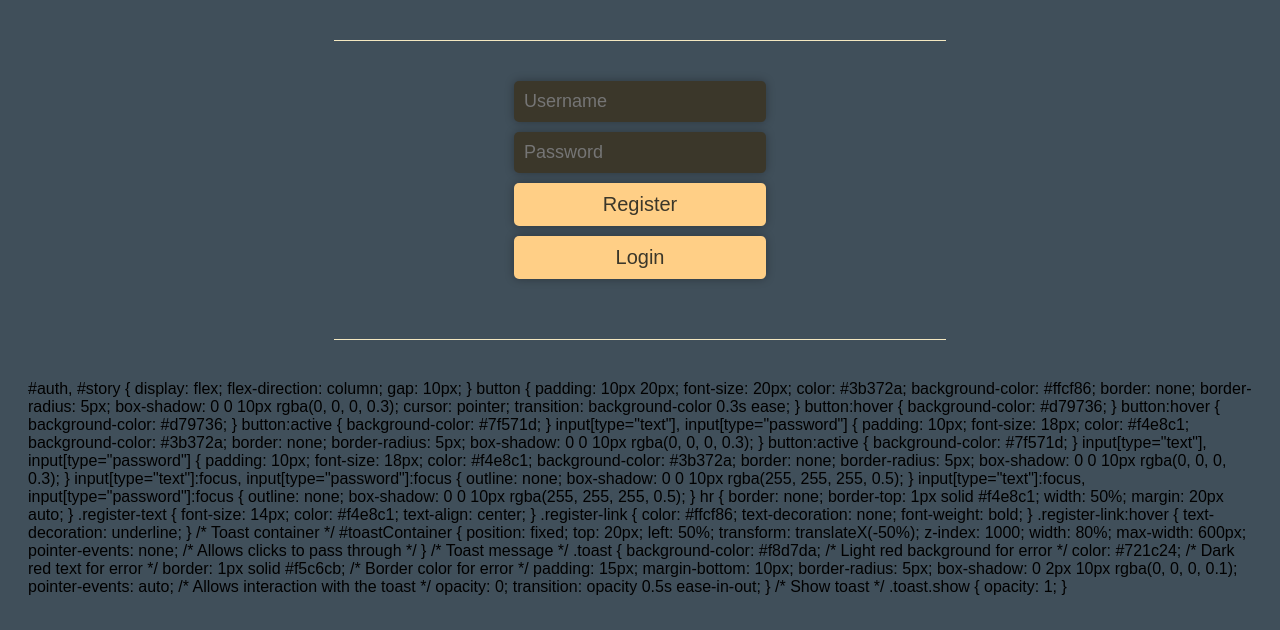
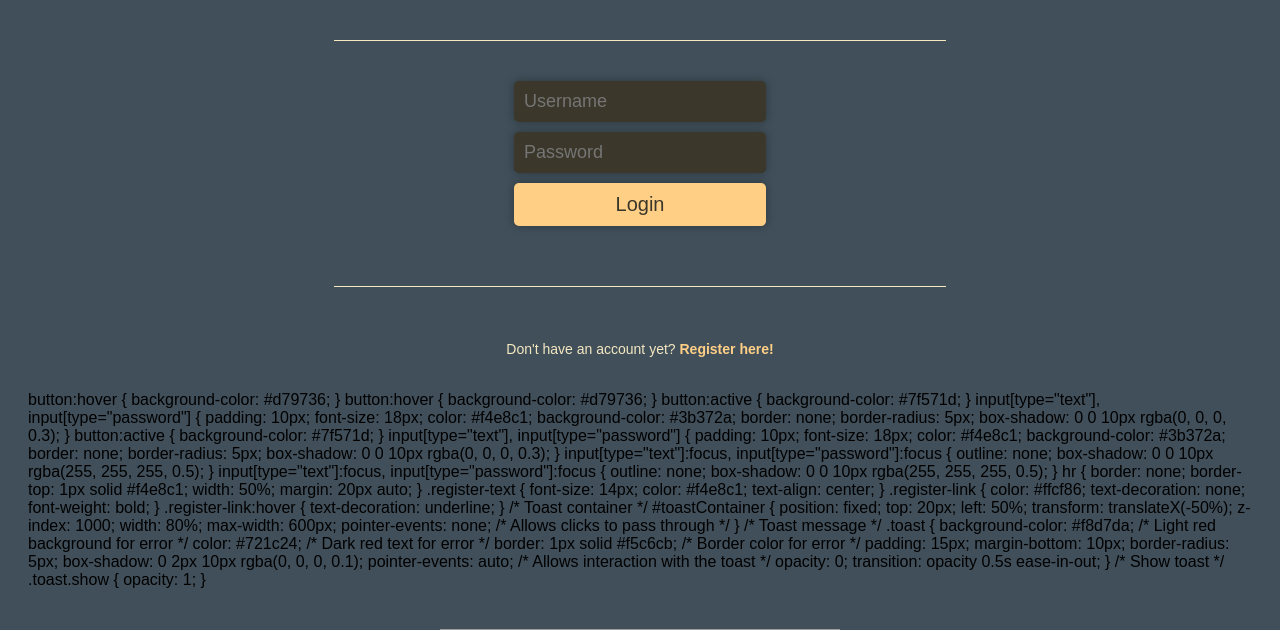
Before and after one commit to kodackx/hearth_and_kin, a FastAPI app: page / in a window 1280 px wide. Shown: the part 328-958 px from the top of the page. Run offline with FastAPI, Linux system fonts and the light colour scheme; parts of the project's set-up code (start-up, migrations or seed data) failed here and were passed over; grey boxes are pictures that could not be loaded.

Commit message:
first version register page

```diff
--- a/src/www/static/js/index.js
+++ b/src/www/static/js/index.js
@@ -1,5 +1,3 @@
-import { handleApiErrors} from './utils.js'
-import {showToast} from './utils.js'
 document.getElementById('loginBtn').addEventListener('click', login);
 
 function register() {
--- a/src/www/static/js/register.js
+++ b/src/www/static/js/register.js
@@ -1,5 +1,3 @@
-import { handleApiErrors} from './utils.js'
-import {showToast} from './utils.js'
 document.getElementById('registerBtn').addEventListener('click', register);
 
 
--- a/src/www/templates/index.html
+++ b/src/www/templates/index.html
@@ -1,5 +1,4 @@
 <!DOCTYPE html>
-<html lang="en">
 <html lang="en">
     <head>
         <meta charset="UTF-8">
@@ -65,6 +64,22 @@
                 width: 50%;
                 margin: 20px auto;
             }
+
+            .register-text {
+                font-size: 14px;
+                color: #f4e8c1;
+                text-align: center;
+            }
+
+            .register-link {
+                color: #ffcf86;
+                text-decoration: none;
+                font-weight: bold;
+            }
+
+            .register-link:hover {
+                text-decoration: underline;
+            }
         </style>
     </head>
     <body>
@@ -75,28 +90,12 @@
         <div id="auth">
             <input type="text" id="username" placeholder="Username">
             <input type="password" id="password" placeholder="Password">
-                <button id="registerBtn">Register</button>
             <button id="loginBtn">Login</button>
         </div>
         <div id="errorContainer"></div>
         <hr>  <!-- Line separator -->
 
-            #auth, #story {
-                display: flex;
-                flex-direction: column;
-                gap: 10px;
-            }
-            button {
-                padding: 10px 20px;
-                font-size: 20px;
-                color: #3b372a;
-                background-color: #ffcf86;
-                border: none;
-                border-radius: 5px;
-                box-shadow: 0 0 10px rgba(0, 0, 0, 0.3);
-                cursor: pointer;
-                transition: background-color 0.3s ease;
-            }
+        <p class="register-text">Don't have an account yet? <a href="/register" id="registerLink" class="register-link">Register here!</a></p>
 
             button:hover {
                 background-color: #d79736;
```
Also changed, not shown: src/www/templates/register.html (+3 -35 lines). Lines whose indentation alone changed are shown as unchanged.
